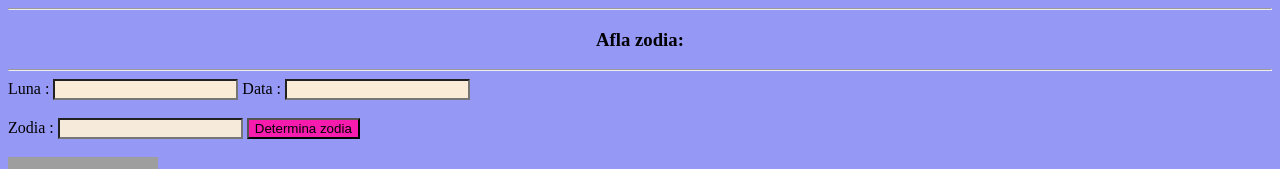
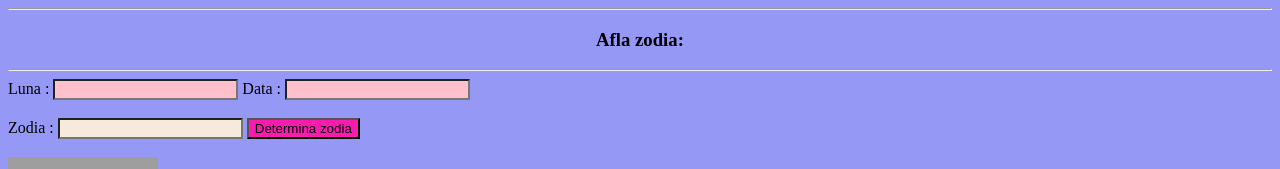
Before and after one commit to BrumaVladelina/Laborator5, a plain HTML site: page ZODII.html in a window 1280 px wide. Shown: the top 169 px of the page. Drawn offline with nearby package versions, Linux system fonts and the light colour scheme; grey boxes are pictures that could not be loaded.

Commit message:
Update ZODII.html

```diff
--- a/ZODII.html
+++ b/ZODII.html
@@ -6,7 +6,7 @@
             background-color: rgb(150, 152, 246);
         }
         input[type=number]{
-            background-color: antiquewhite;
+            background-color: pink;
         }
         input[type=text]{
             background-color:rgb(246, 234, 219);
```
